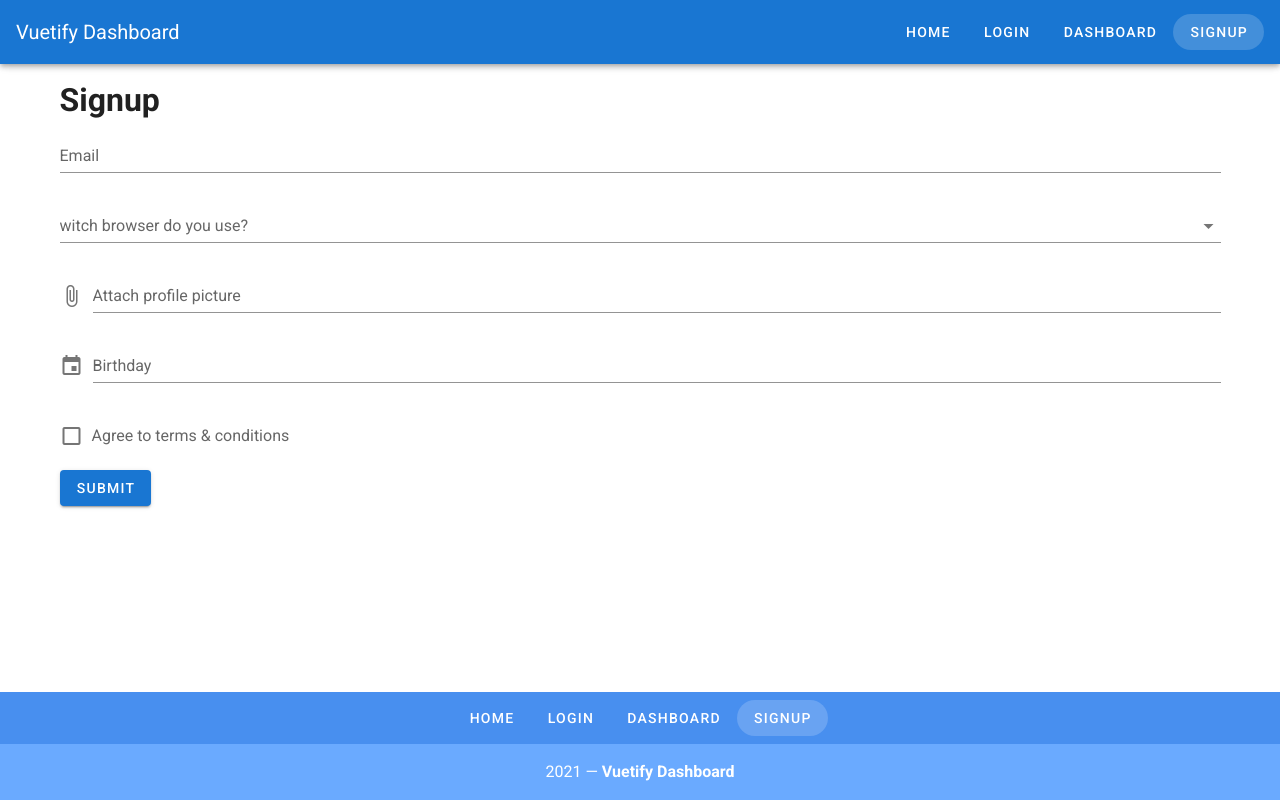
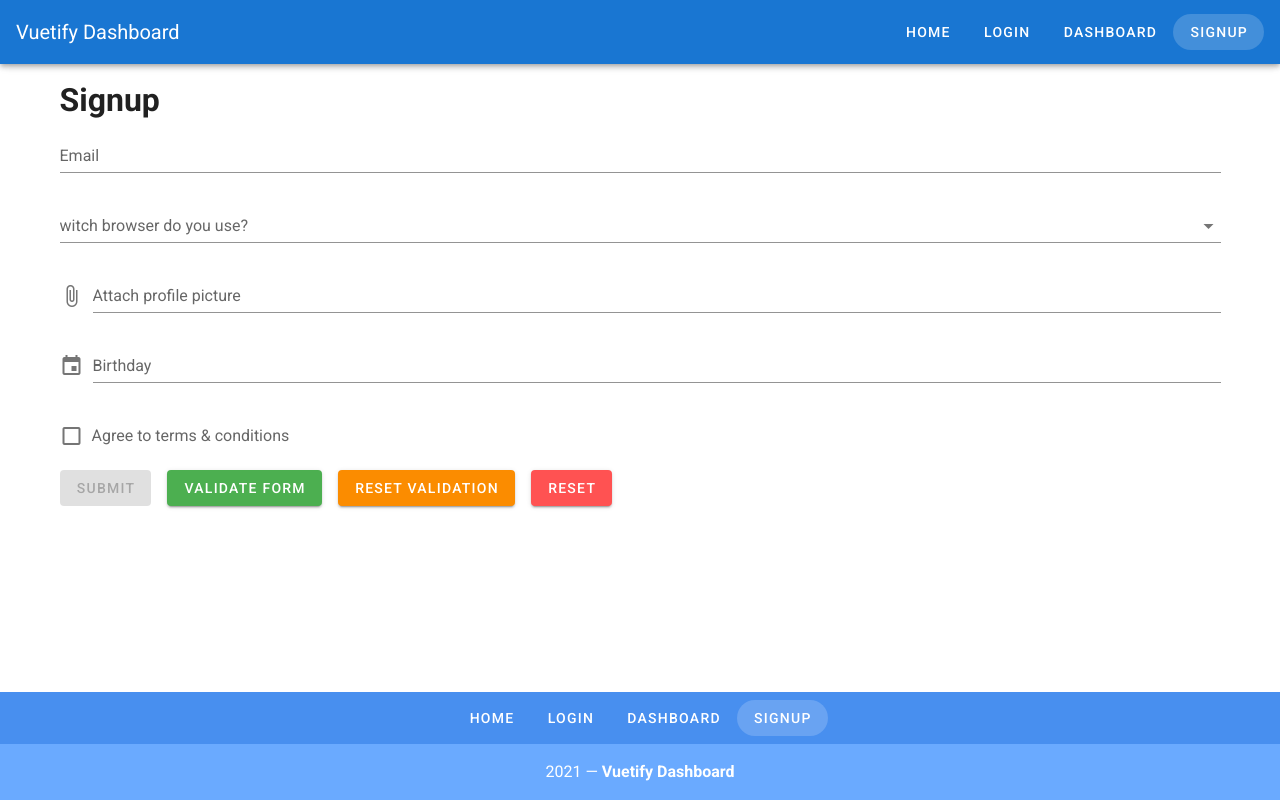
Before and after one commit to gabrielcaiana/Vuetify-Dashboard, a Vue app: page /signup in a window 1280 px wide. Built offline with nearby package versions, Linux system fonts and the light colour scheme.

Commit message:
validando formulario

```diff
--- a/src/views/Signup.vue
+++ b/src/views/Signup.vue
@@ -3,8 +3,15 @@
     <v-row>
       <v-col>
         <h1>Signup</h1>
-        <v-form @submit.prevent="submit">
-          <v-text-field label="Email" type="Email"> </v-text-field>
+        <v-form @submit.prevent="submit" ref="signUpForm" v-model="formValidity">
+          <v-text-field
+            label="Email"
+            type="Email"
+            v-model="email"
+            :rules="emailRules"
+            required
+          >
+          </v-text-field>
           <v-autocomplete
             label="witch browser do you use?"
             :items="browsers"
@@ -39,8 +46,18 @@
             </v-date-picker>
           </v-dialog>
 
-          <v-checkbox label="Agree to terms & conditions"></v-checkbox>
-          <v-btn type="submit" color="primary">Submit</v-btn>
+          <v-checkbox
+            label="Agree to terms & conditions"
+            v-model="agreeToTerms"
+            :rules="agreeToTermsRules"
+            required
+          ></v-checkbox>
+          <v-btn class="mr-4" type="submit" color="primary" :disabled="!formValidity">Submit</v-btn>
+          <v-btn class="mr-4" color="success" @click="validateForm">Validate Form</v-btn>
+          <v-btn class="mr-4" color="warning" @click="resetValidation"
+            >Reset Validation</v-btn
+          >
+          <v-btn color="error" @click="resetForm">Reset</v-btn>
         </v-form>
       </v-col>
     </v-row>
@@ -50,7 +67,26 @@
 <script>
 export default {
   data: () => ({
+    agreeToTerms: false,
+    agreeToTermsRules: [
+      (value) =>
+        !!value ||
+        "You must to the terms and conditions to sign up for an account.",
+    ],
+    email: "",
+    emailRules: [
+      (value) => !!value || "Email is required.",
+      (value) => value.indexOf("@") !== 0 || "Email should have a username.",
+      (value) => value.includes("@") || "Email should include an @ symbol.",
+      (value) =>
+        value.indexOf(".") - value.indexOf("@") > 1 ||
+        "Email should contain a valid domain",
+      (value) =>
+        value.indexOf(".") <= value.length - 3 ||
+        "Email should contain a valid domain extension",
+    ],
     browsers: ["Chrome", "Firefox", "Safari", "Edge", "Brave"],
+    formValidity: false,
     birthday: "",
     modal: false,
   }),
@@ -59,6 +95,18 @@
     submit() {
       alert("Hello world");
     },
+
+    resetForm() {
+      this.$refs.signUpForm.reset();
+    },
+
+    resetValidation() {
+      this.$refs.signUpForm.resetValidation();
+    },
+
+    validateForm() {
+        this.$refs.signUpForm.validate()
+    }
   },
 };
 </script>
```
